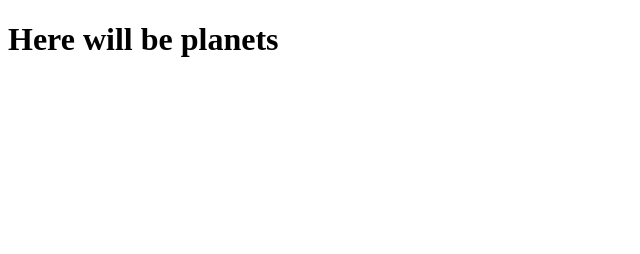
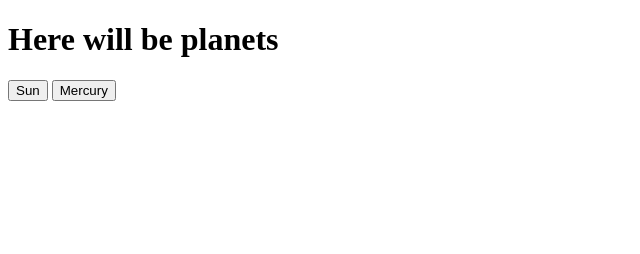
Before and after one commit to VitRod/Planets_Orbital_Motion, a plain HTML site: page index.html in a window 1280 px wide. Shown: the whole page, without its empty margins (0-640 px from the left). Drawn offline with Linux system fonts and the light colour scheme.

Commit message:
<button onclick="setCenterPlanet(mercury);">Mercury</button>

```diff
--- a/index.html
+++ b/index.html
@@ -13,6 +13,9 @@
 
 </head>
 <body>
+    <button onclick="setCenterPlanet(sun);">Sun</button>
+    <button onclick="setCenterPlanet(mercury);">Mercury</button>
+
 
     <div id="container">
         <canvas id="area"></canvas>
```
